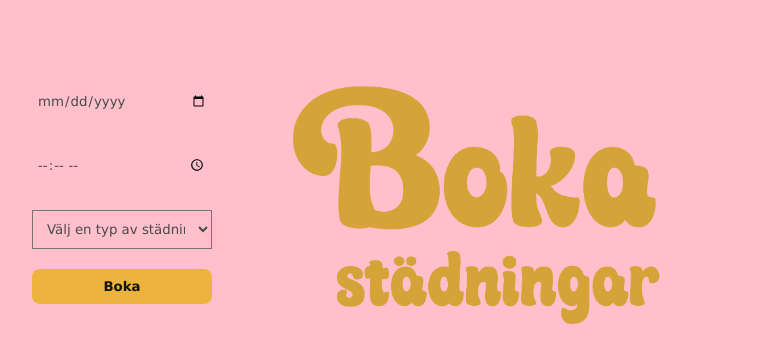
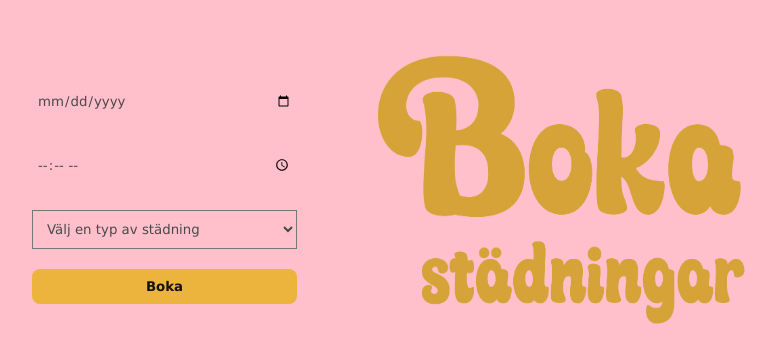
Before and after one commit to maksed4/frontclean, a React (Create React App) app: page /boka in a window 1280 px wide. Shown: the top 362 px of the page, without its empty margins (41-817 px from the left). Built offline with nearby package versions, Linux system fonts and the light colour scheme.

Commit message:
Layout User My Pages

```diff
--- a/src/Components/Boka.js
+++ b/src/Components/Boka.js
@@ -66,8 +66,8 @@ const Boka = () => {
 
     return (
         <div className="IndragBild">
-            <div>
-                <img src={BokaStadningar} alt="Bild Boka Städning" width="400" height="400"></img>
+            <div className="IndragBildUser2">
+                <img src={BokaStadningar} alt="Bild Boka Städning" width="400" height="450"></img>
             </div>
             <div className="DivBoka">
                 <form className="IndragBoka">
--- a/src/Components/sub/CurrentCustomerSidor.js
+++ b/src/Components/sub/CurrentCustomerSidor.js
@@ -4,6 +4,7 @@ import axios from "axios";
 import Avboka from "./Avboka";
 import { Layout } from "../Layout";
 import { FontAwesomeIcon } from "@fortawesome/react-fontawesome";
+import Sidor from "../../images/Sidor.png"
 
 
 const CurrentCustomerSidor = () => {
@@ -43,6 +44,10 @@ const CurrentCustomerSidor = () => {
 
     return (
         loggedInCustomer.customerType.includes("PRIVATE_CUSTOMER") ?
+            <div className="IndragBild">
+                <div className="IndragBildUser">
+                    <img src={Sidor} alt="Bild Mina Sidor" width="400" height="400"></img>
+                </div>
                 <div>
                     <h3 className="Rubrik">PERSONLIG INFORMATION</h3>
                     <p className="Indrag">Förnamn: {loggedInCustomer.firstname}</p>
@@ -72,6 +77,7 @@ const CurrentCustomerSidor = () => {
                             <br/>
                         </div>
                     )}
+                </div>
             </div>
             : loggedInCustomer.customerType.includes("COMPANY_CUSTOMER") ?
                 <div>
--- a/src/Components/sub/RegisterCustomer.js
+++ b/src/Components/sub/RegisterCustomer.js
@@ -66,8 +66,8 @@ const RegisterCustomer = () => {
 
     return (
         <div>
-            <div className="Indrag">
-                <h1 className="Indrag">Personlig information</h1>
+            <div>
+                <h1>Personlig information</h1>
                 <div>
                     <input type="text" placeholder="Förnamn" value={firstname}
                            onChange={(e => setFirstname(e.target.value))}
--- a/src/Components/sub/UserHem.js
+++ b/src/Components/sub/UserHem.js
@@ -21,7 +21,7 @@ const UserHem = () => {
 
     return (
         <div>
-            <h1>Hej {loggedInCustomer.firstname} {loggedInCustomer.lastname}</h1>
+            <h3 className="Rubrik">Hej {loggedInCustomer.firstname} {loggedInCustomer.lastname}!</h3>
         </div>
     )
 }
--- a/src/styledComponents/Layout.css
+++ b/src/styledComponents/Layout.css
@@ -51,13 +51,21 @@
   padding-right: 20px;
   margin-left: 65px;
   margin-top: 15px;
-  max-width: 200px;
 }
 
 .IndragBild {
   display: flex;
   flex-direction: row-reverse;
   justify-content: left;
+}
+
+.IndragBildUser {
+  margin-left: 70px;
+  margin-top: -5px;
+}
+
+.IndragBildUser2 {
+  margin-top: -40px;
 }
 
 .InputBoka {
@@ -73,6 +81,7 @@
 
 .DivBoka {
   margin-top: 60px;
+  width: 400px;
 }
 
 .Rubrik {
```
Also changed, not shown: src/images/Sidor.png (renamed from src/images/MinaSidor.png). Lines whose indentation alone changed are shown as unchanged.
